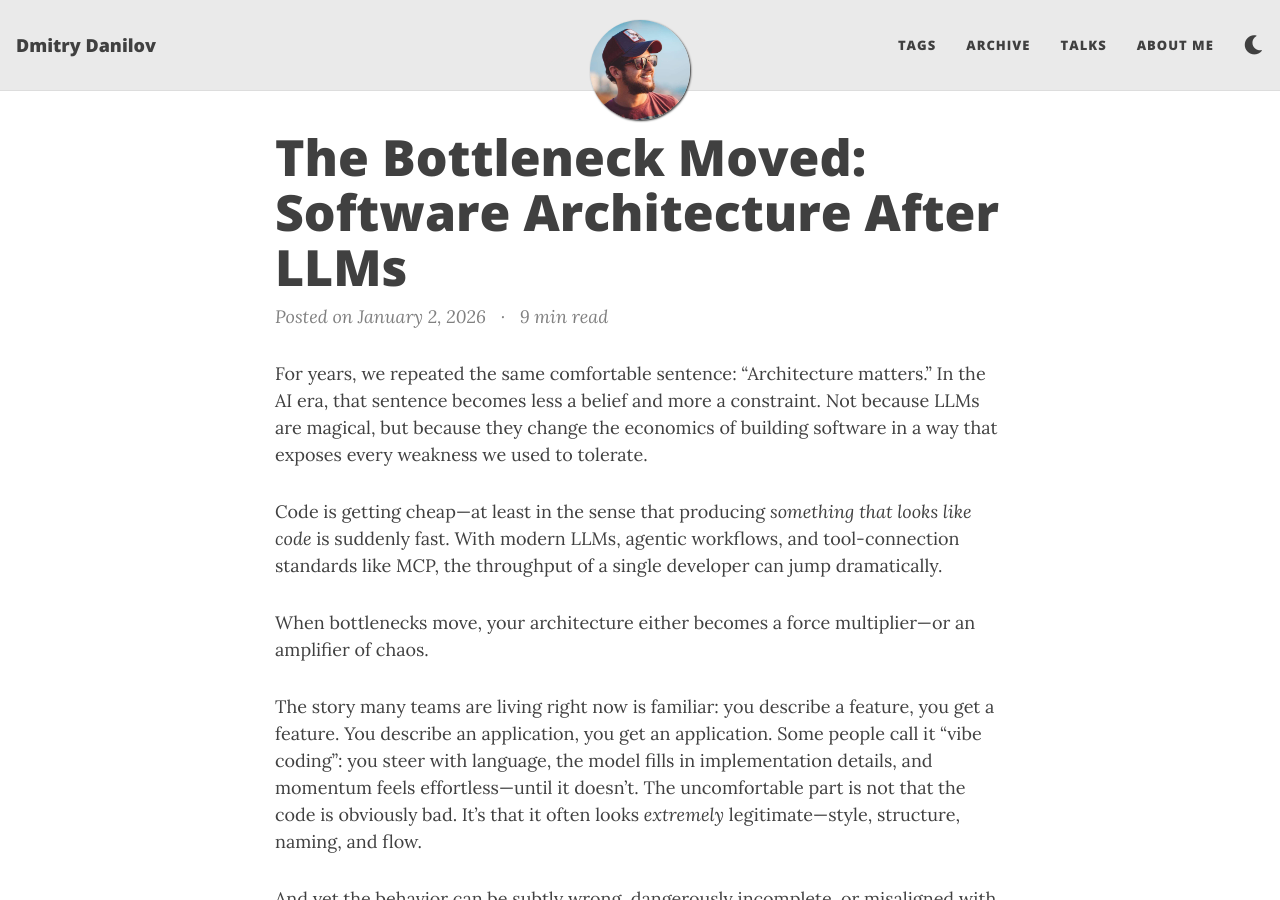
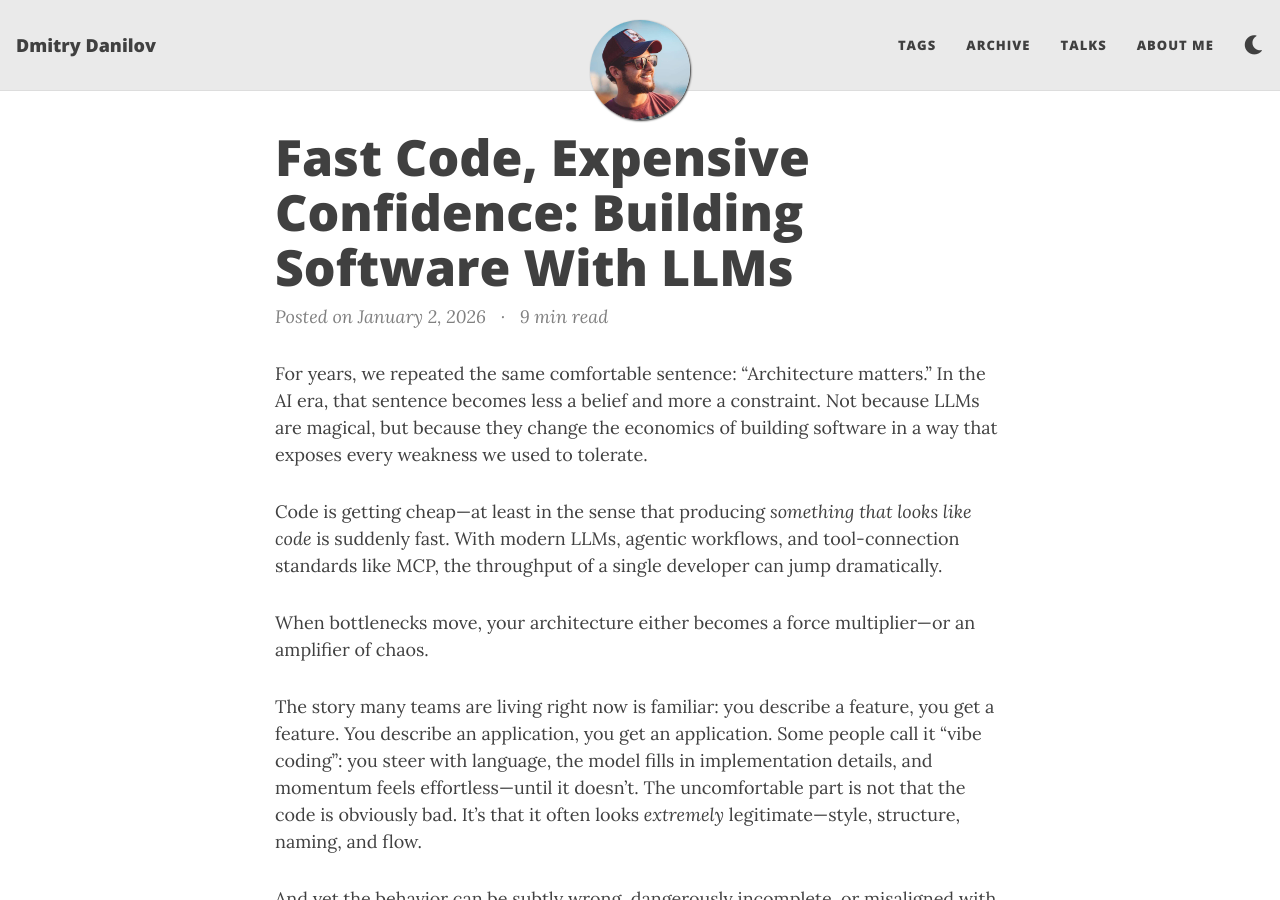
Before and after one commit to f-squirrel/f-squirrel.github.io, a Jekyll site: the page built from _posts/2026-01-02-llm-arch.md, in a window 1280 px wide and 900 px high. Built offline with Jekyll 4.4.1, drawn with Linux system fonts in a browser that asks for light colours; nearby versions of some CDN libraries.

Commit message:
post: rename

```diff
--- a/_posts/2026-01-02-llm-arch.md
+++ b/_posts/2026-01-02-llm-arch.md
@@ -1,5 +1,5 @@
 ---
-title: "The Bottleneck Moved: Software Architecture After LLMs"
+title: "Fast Code, Expensive Confidence: Building Software With LLMs"
 published: true
 permalink: "/how-llms-affect-software-architecture"
 share-img: /img/book.jpg
```
